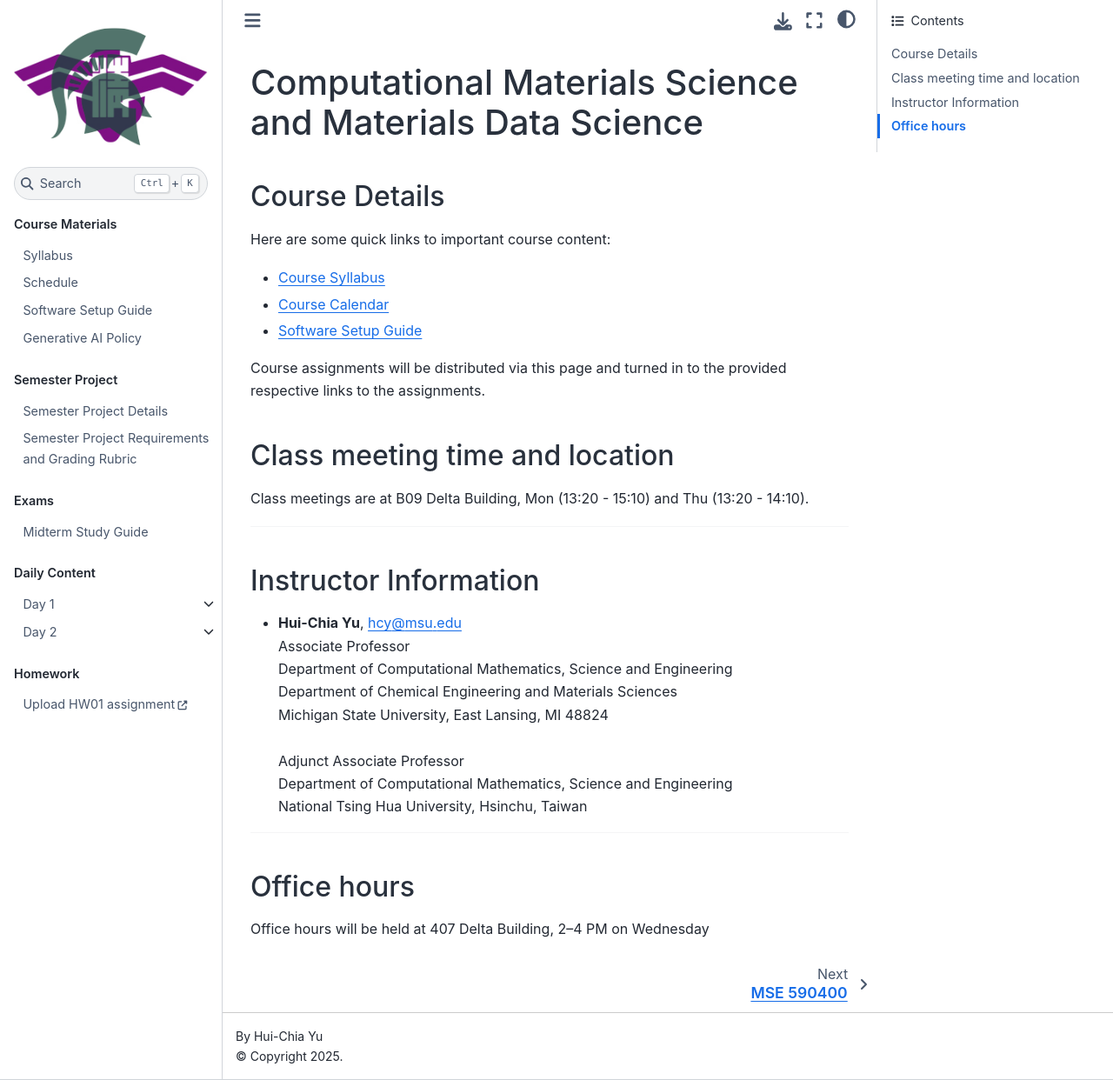
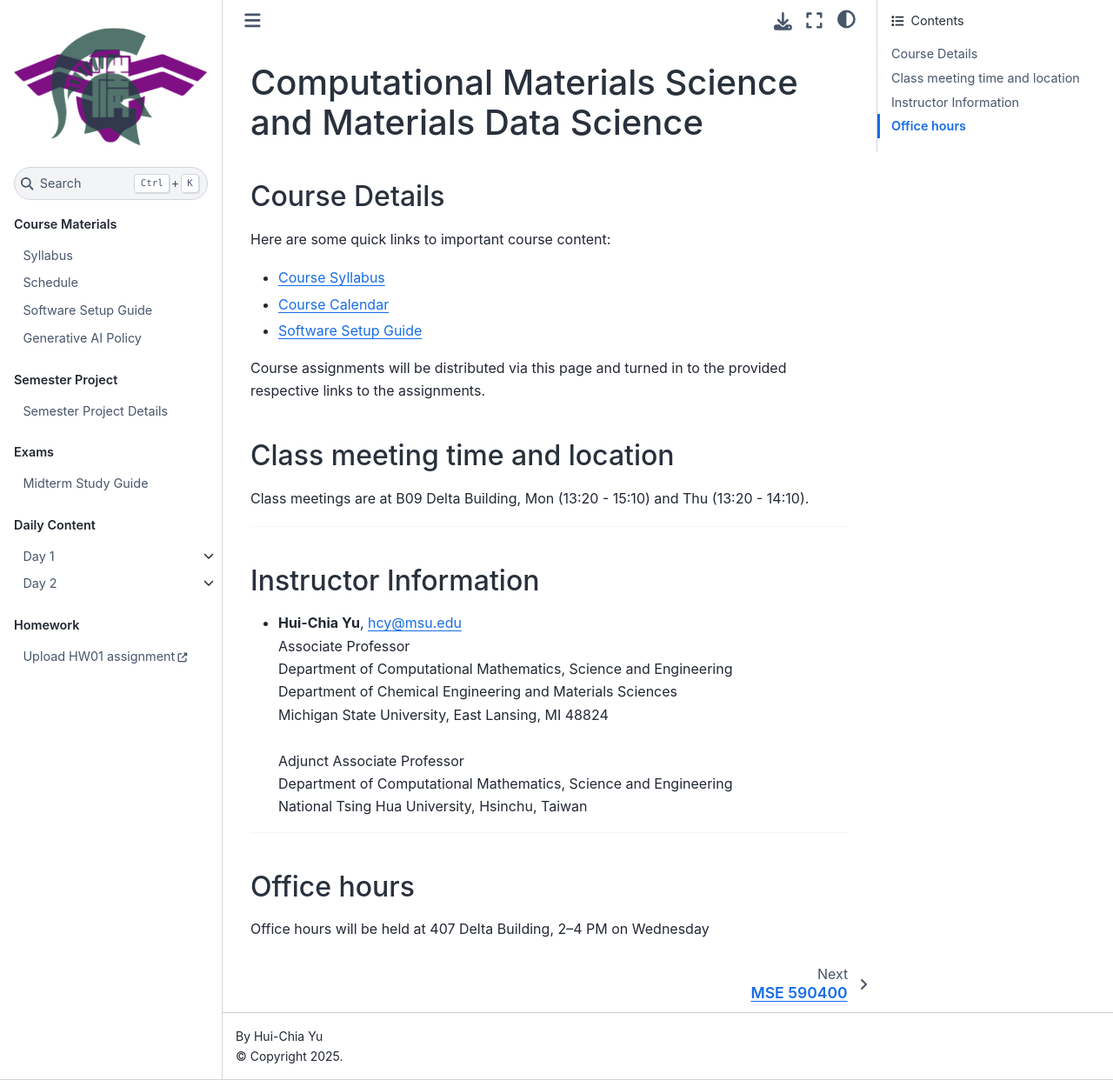
Before and after one commit to huichiayu/nth_mse.github.io, a Jupyter Book: the page built from index.md, in a window 1280 px wide and 1242 px high. Shown: the whole window at 87% size. Built offline with Jupyter Book 1.0.4 settings and Sphinx 7.4.7 and the Sphinx Book theme 1.1.4, drawn with Linux system fonts in a browser that asks for light colours; pages that are not in the unit, such as notebooks, are missing from menus; some of the changed lines change nothing that is shown.

Commit message:
add proj

```diff
--- a/_toc.yml
+++ b/_toc.yml
@@ -28,10 +28,10 @@
 
   - caption: Semester Project
     chapters:
-      - file: course_materials/SemesterProjectDetails.md
+      - file: course_materials/SemesterProjectDetails_NTHU.md
         title: Semester Project Details
-      - file: course_materials/CMSE202_FinalProjectRequirementsAndGradingRubric.md
-        title: Semester Project Requirements and Grading Rubric
+#       - file: course_materials/CMSE202_FinalProjectRequirementsAndGradingRubric.md
+#         title: Semester Project Requirements and Grading Rubric
  #     - url: https://raw.githubusercontent.com/msu-cmse-courses/cmse202-supplemental-data/main/documents/Presentation_Evaluation_Rubric.pdf
  #       title: Presentation Evaluation Rubric
 
```
